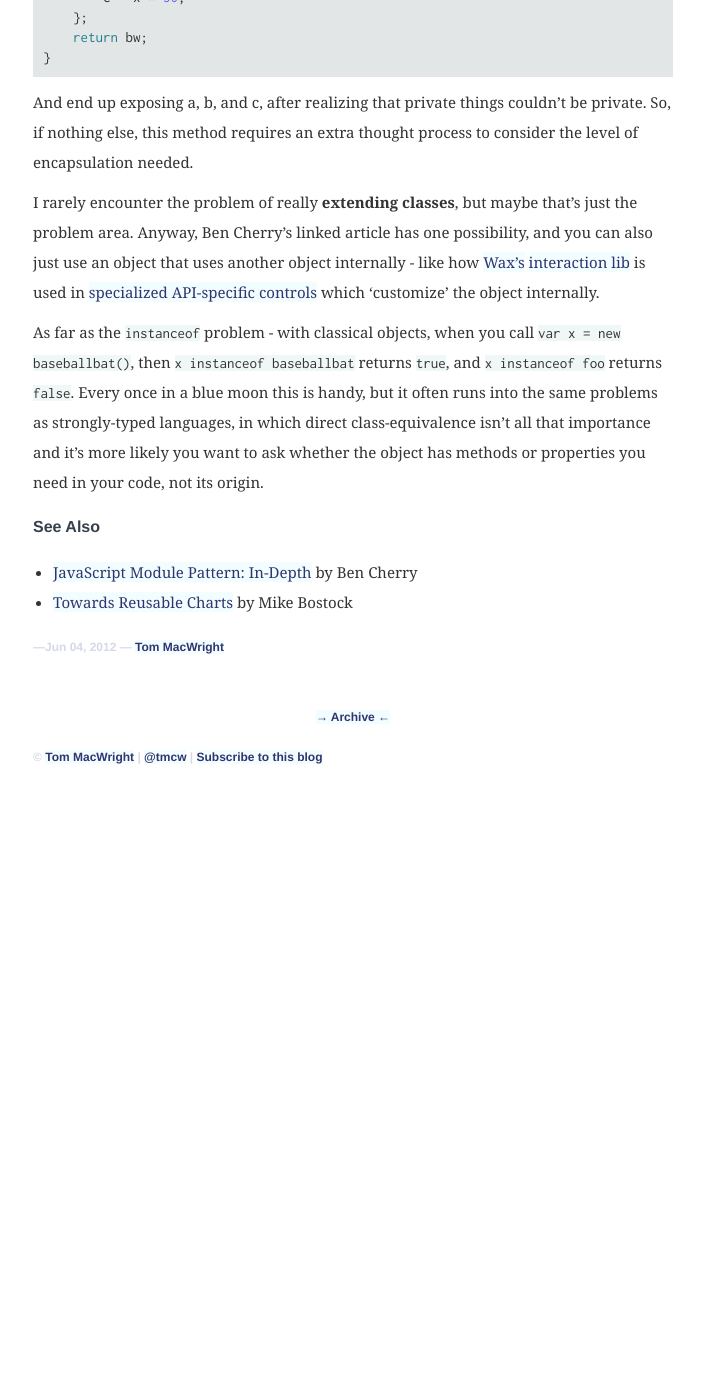
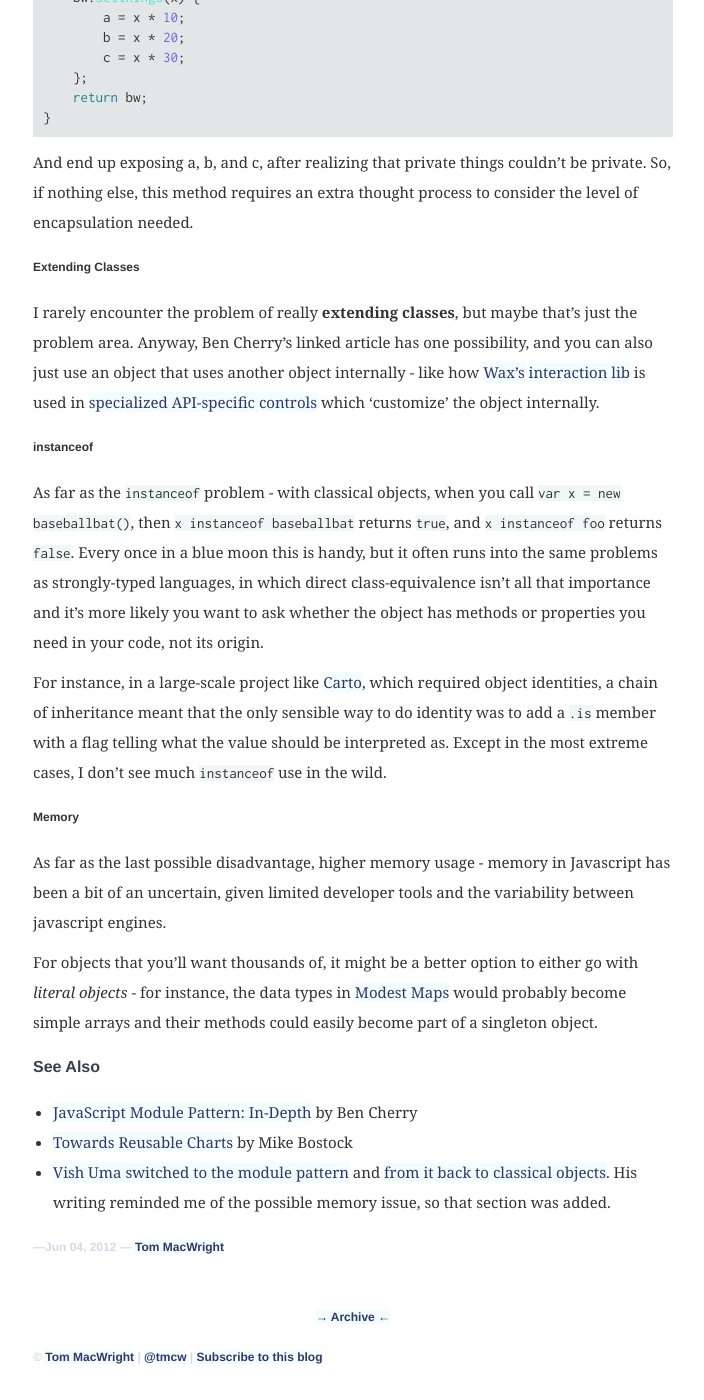
Before and after one commit to konklone/tmcw.github.com, a Jekyll site: the page built from _posts/2012-06-04-the-module-pattern.md, in a window 1280 px wide and 1400 px high, scrolled down 5430 px. Shown: the whole window, without its empty margins (287-991 px from the left). Built offline with Jekyll 4.4.1, drawn with Linux system fonts in a browser that asks for light colours; Markdown is read by kramdown in place of the engine named in the settings; comment, search, counter and statistics services are not loaded; before the commit the page ends 6257 px from its top, so only the background shows below that; some of the changed text lies outside the part shown.

Commit message:
Update, mention Vish

```diff
--- a/_posts/2012-06-04-the-module-pattern.md
+++ b/_posts/2012-06-04-the-module-pattern.md
@@ -252,6 +252,8 @@ that they know will not be accessible to the API user.
 2. The power to have private methods and variables can be abused
 3. Extending objects is unclear
 4. Object identities is unclear - `instanceof` doesn't work.
+5. This may have higher memory usage, because creating new
+   objects can create new copies fo their members.
 
 As far as **speed**. Creating object literals is faster than instantiating
 objects with constructors in most browsers, as [this jsperf test from Mike Bostock](http://jsperf.com/prototype-vs-literal)
@@ -282,6 +284,8 @@ couldn't be private. So, if nothing else, this method requires
 an extra thought process to consider the level of encapsulation
 needed.
 
+### Extending Classes
+
 I rarely encounter the problem of really **extending classes**,
 but maybe that's just the problem area. Anyway, Ben Cherry's linked
 article has one possibility, and you can also just use an object
@@ -289,6 +293,8 @@ that uses another object internally - like how [Wax's](http://mapbox.com/wax/)
 [interaction lib](https://github.com/mapbox/wax/blob/master/control/lib/interaction.js) is
 used in [specialized API-specific controls](https://github.com/mapbox/wax/blob/master/control/mm/interaction.js)
 which 'customize' the object internally.
+
+### instanceof
 
 As far as the `instanceof` problem - with classical objects, when you
 call `var x = new baseballbat()`, then `x instanceof baseballbat` returns
@@ -298,7 +304,28 @@ languages, in which direct class-equivalence isn't all that importance
 and it's more likely you want to ask whether the object has methods or
 properties you need in your code, not its origin.
 
+For instance, in a large-scale project like [Carto](http://mapbox.com/carto/),
+which required object identities, a chain of inheritance meant that the
+only sensible way to do identity was to add a `.is` member with a flag
+telling what the value should be interpreted as. Except in the most extreme
+cases, I don't see much `instanceof` use in the wild.
+
+### Memory
+
+As far as the last possible disadvantage, higher memory usage -
+memory in Javascript has been a bit of an uncertain, given limited
+developer tools and the variability between javascript engines.
+
+For objects that you'll want thousands of, it might be a better option
+to either go with _literal objects_ - for instance, the data types
+in [Modest Maps](http://modestmaps.com/) would probably become
+simple arrays and their methods could easily become part of a singleton
+object.
+
 ## See Also
 
 * [JavaScript Module Pattern: In-Depth](http://www.adequatelygood.com/2010/3/JavaScript-Module-Pattern-In-Depth) by Ben Cherry
 * [Towards Reusable Charts](http://bost.ocks.org/mike/chart/) by Mike Bostock
+* [Vish Uma switched to the module pattern](http://viswaug.wordpress.com/2008/11/19/writing-better-javascript-part-5/) and
+  [from it back to classical objects](http://viswaug.wordpress.com/2011/03/02/moving-away-from-the-javascript-module-pattern/). His
+  writing reminded me of the possible memory issue, so that section was added.
```
